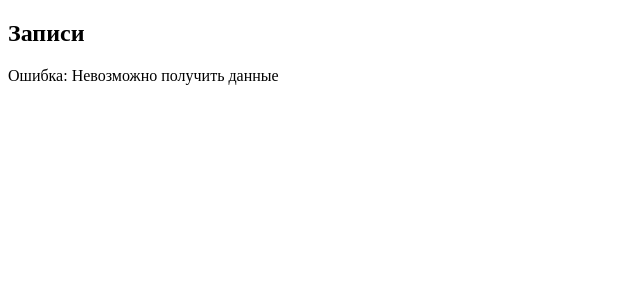
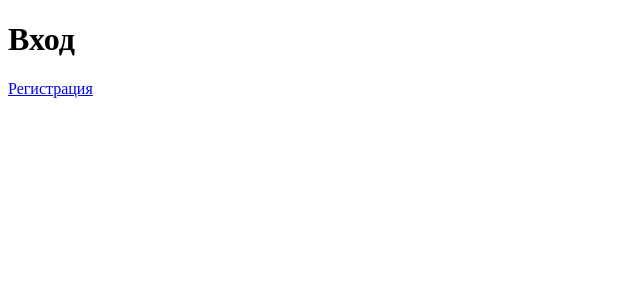
Before and after one commit to Mirantus/neo, a React app: page /login in a window 1280 px wide. Shown: the top 300 px of the page, without its empty margins (0-640 px from the left). Built offline with nearby package versions, Linux system fonts and the light colour scheme; the HTML template or start-up script is replaced by a standard one.

Commit message:
заглушка логина

```diff
--- a/src/components/application.tsx
+++ b/src/components/application.tsx
@@ -10,6 +10,7 @@ import Loader from "./loader";
 
 const Add = React.lazy(() => import(/* webpackChunkName: "add" */ "../pages/items/add"));
 const Item = React.lazy(() => import(/* webpackChunkName: "item" */ "../pages/items/item"));
+const Login = React.lazy(() => import(/* webpackChunkName: "item" */ "../pages/user/login"));
 const Profile = React.lazy(() => import(/* webpackChunkName: "item" */ "../pages/user/profile"));
 const Home = React.lazy(() => import(/* webpackChunkName: "home" */ "../pages/Home"));
 
@@ -24,6 +25,7 @@ const Application = () => (
                 <Switch>
                     <Route path="/add" component={Add} />
                     <Route path="/items/:id(\d+)" component={Item} />
+                    <Route path="/login" component={Login} />
                     <PrivateRoute path="/profile" component={Profile} />
                     <Route path="/" component={Home} />
                 </Switch>
--- /dev/null
+++ b/src/user/login/content.tsx
@@ -0,0 +1,15 @@
+import React from "react";
+import { Link } from "react-router-dom";
+
+const LoginContent = () => {
+    return (
+        <div className="container">
+            <h1 className="title">Вход</h1>
+            <p>
+                <Link to="/register">Регистрация</Link>
+            </p>
+        </div>
+    );
+};
+
+export default LoginContent;
--- /dev/null
+++ b/src/user/login/index.tsx
@@ -0,0 +1,13 @@
+import * as React from "react";
+import { connect } from "react-redux";
+
+import { IStore } from "../../store/reducers";
+import Content from "./content";
+
+export const Login = () => {
+    return <Content />;
+};
+
+const mapStateToProps = (store: IStore) => ({});
+
+export default connect(mapStateToProps)(Login);
```
Also changed, not shown: src/pages/user/login.tsx (added, +7 -0 lines), 2 other files (tests, documents, lock files or other folders).
